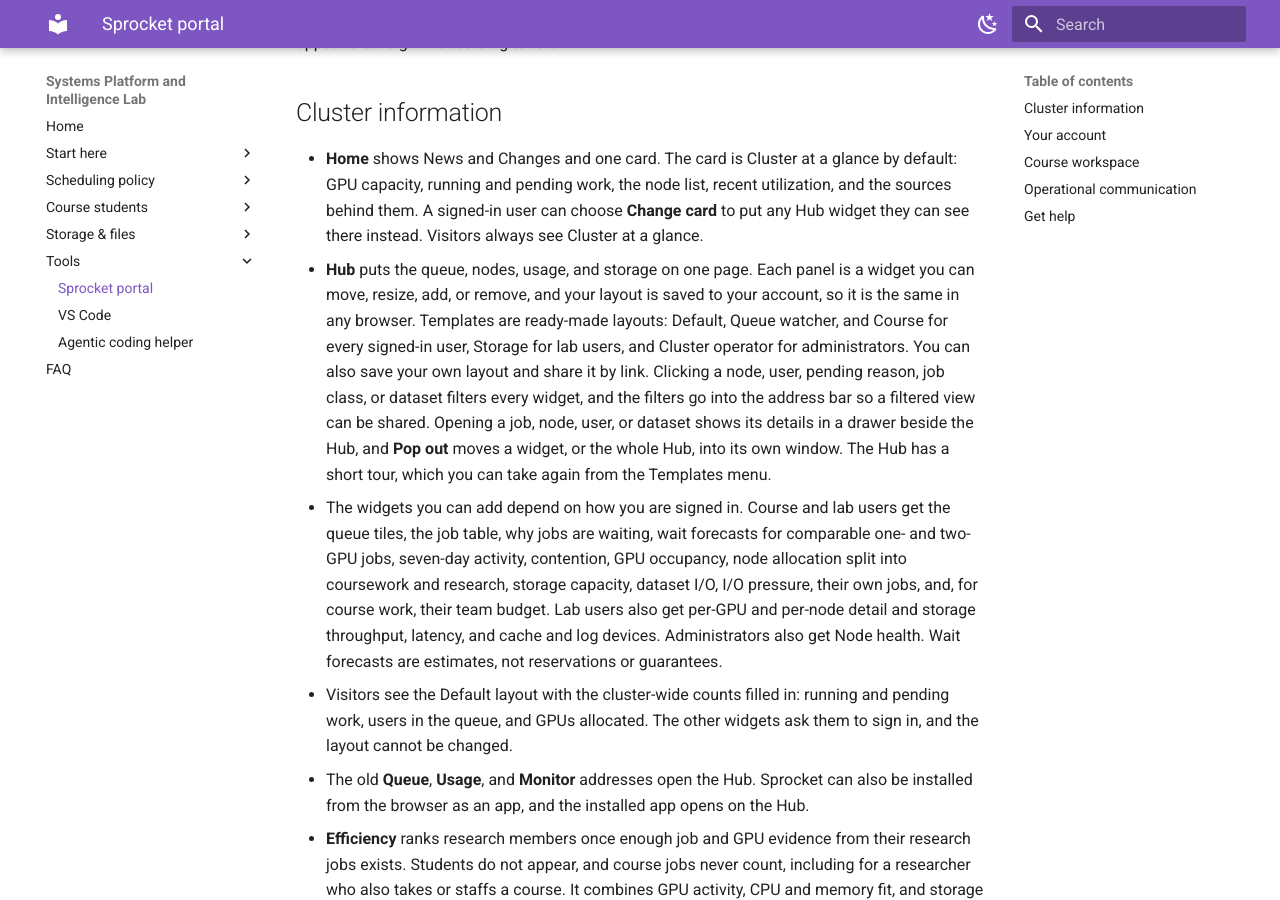
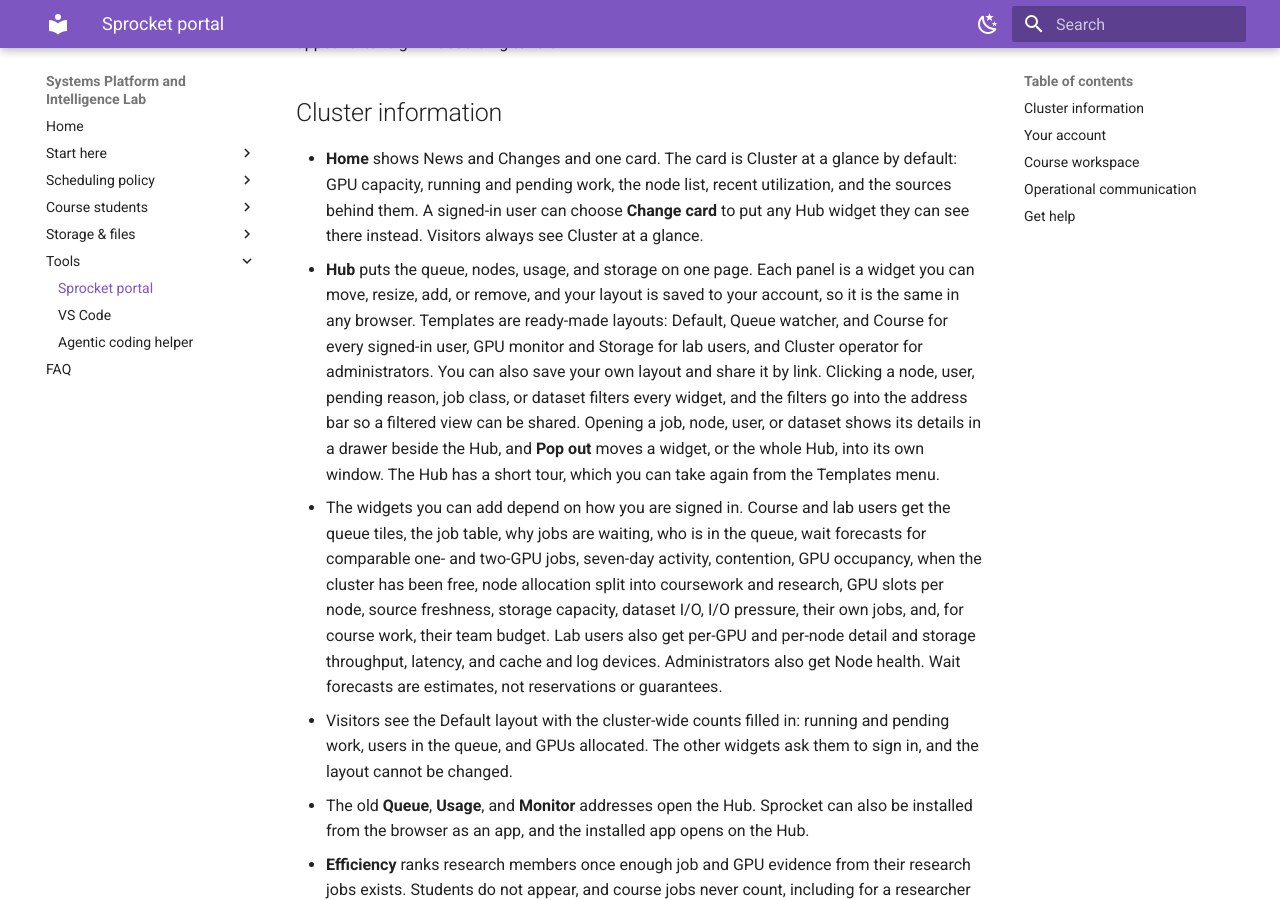
Before and after one commit to max-bromberg/platformx-wiki, an MkDocs documentation site: the page built from docs/portal.md, in a window 1280 px wide and 900 px high, scrolled down 201 px. Built offline with MkDocs 1.6.1 and Material for MkDocs 9.7.7, drawn with Linux system fonts in a browser that asks for light colours.

Commit message:
docs(portal): list the GPU monitor template and the remaining course widgets
The Hub section named five of the six built-in templates; GPU monitor (lab) was missing. The course-tier widget list also left out users in the queue, the free heatmap, node GPU slots and source freshness. (F47)

Co-Authored-By: Claude Opus 5.5 (1M context) <noreply@anthropic.com>

```diff
--- a/docs/portal.md
+++ b/docs/portal.md
@@ -5,8 +5,8 @@ Sprocket is the portal for the cluster, and it serves this guide under **Wiki**.
 ## Cluster information
 
 - **Home** shows News and Changes and one card. The card is Cluster at a glance by default: GPU capacity, running and pending work, the node list, recent utilization, and the sources behind them. A signed-in user can choose **Change card** to put any Hub widget they can see there instead. Visitors always see Cluster at a glance.
-- **Hub** puts the queue, nodes, usage, and storage on one page. Each panel is a widget you can move, resize, add, or remove, and your layout is saved to your account, so it is the same in any browser. Templates are ready-made layouts: Default, Queue watcher, and Course for every signed-in user, Storage for lab users, and Cluster operator for administrators. You can also save your own layout and share it by link. Clicking a node, user, pending reason, job class, or dataset filters every widget, and the filters go into the address bar so a filtered view can be shared. Opening a job, node, user, or dataset shows its details in a drawer beside the Hub, and **Pop out** moves a widget, or the whole Hub, into its own window. The Hub has a short tour, which you can take again from the Templates menu.
-- The widgets you can add depend on how you are signed in. Course and lab users get the queue tiles, the job table, why jobs are waiting, wait forecasts for comparable one- and two-GPU jobs, seven-day activity, contention, GPU occupancy, node allocation split into coursework and research, storage capacity, dataset I/O, I/O pressure, their own jobs, and, for course work, their team budget. Lab users also get per-GPU and per-node detail and storage throughput, latency, and cache and log devices. Administrators also get Node health. Wait forecasts are estimates, not reservations or guarantees.
+- **Hub** puts the queue, nodes, usage, and storage on one page. Each panel is a widget you can move, resize, add, or remove, and your layout is saved to your account, so it is the same in any browser. Templates are ready-made layouts: Default, Queue watcher, and Course for every signed-in user, GPU monitor and Storage for lab users, and Cluster operator for administrators. You can also save your own layout and share it by link. Clicking a node, user, pending reason, job class, or dataset filters every widget, and the filters go into the address bar so a filtered view can be shared. Opening a job, node, user, or dataset shows its details in a drawer beside the Hub, and **Pop out** moves a widget, or the whole Hub, into its own window. The Hub has a short tour, which you can take again from the Templates menu.
+- The widgets you can add depend on how you are signed in. Course and lab users get the queue tiles, the job table, why jobs are waiting, who is in the queue, wait forecasts for comparable one- and two-GPU jobs, seven-day activity, contention, GPU occupancy, when the cluster has been free, node allocation split into coursework and research, GPU slots per node, source freshness, storage capacity, dataset I/O, I/O pressure, their own jobs, and, for course work, their team budget. Lab users also get per-GPU and per-node detail and storage throughput, latency, and cache and log devices. Administrators also get Node health. Wait forecasts are estimates, not reservations or guarantees.
 - Visitors see the Default layout with the cluster-wide counts filled in: running and pending work, users in the queue, and GPUs allocated. The other widgets ask them to sign in, and the layout cannot be changed.
 - The old **Queue**, **Usage**, and **Monitor** addresses open the Hub. Sprocket can also be installed from the browser as an app, and the installed app opens on the Hub.
 - **Efficiency** ranks research members once enough job and GPU evidence from their research jobs exists. Students do not appear, and course jobs never count, including for a researcher who also takes or staffs a course. It combines GPU activity, CPU and memory fit, and storage headroom. Use it to find waste in your own jobs; it is not a performance grade.
```
